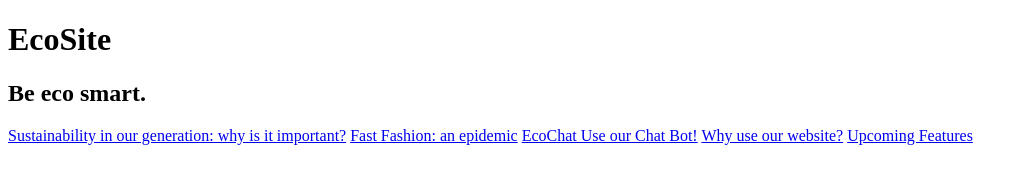
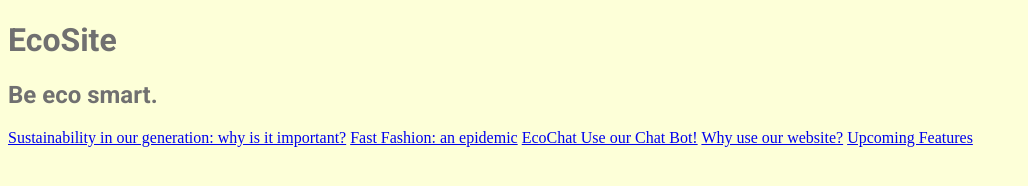
Before and after one commit to Ho-Jun-An/Ecosite, a plain HTML site: page index.html in a window 1280 px wide. Shown: the whole page, without its empty margins (0-1028 px from the left). Drawn offline with Linux system fonts and the light colour scheme.

Commit message:
Added initial css, minor changes to main page

```diff
--- a/index.html
+++ b/index.html
@@ -1,25 +1,29 @@
-
-
 <!DOCTYPE html>
 <html lang="en">
 <head>
     <meta charset="UTF-8">
     <meta http-equiv="X-UA-Compatible" content="IE=edge">
     <meta name="viewport" content="width=device-width, initial-scale=1.0">
-    <title>Document</title>
+    <title>Home</title>
+    <link rel="stylesheet" href="style.css">
+    <link href="https://fonts.googleapis.com/css2?family=Roboto:wght@700&display=swap" rel="stylesheet">
 </head>
-<body>
-    <h1>
+
+<header>
+    <h1 class="main-title">
         EcoSite
     </h1>
-    <h2>
+    <h2 class="main-title">
         Be eco smart.
     </h2>
-
-    <a href="sustainabilityArticle.html">Sustainability in our generation: why is it important?</a>
-    <a href="fashionArticle.html">Fast Fashion: an epidemic</a>
-    <a href="ecoChat.html">EcoChat Use our Chat Bot!</a>
-    <a href="about.html">Why use our website?</a>
-    <a href="upcoming.html">Upcoming Features</a>
+</header>
+<body style="background-color: #fdffd8">
+    <nav>
+        <a href="sustainabilityArticle.html">Sustainability in our generation: why is it important?</a>
+        <a href="fashionArticle.html">Fast Fashion: an epidemic</a>
+        <a href="ecoChat.html">EcoChat Use our Chat Bot!</a>
+        <a href="about.html">Why use our website?</a>
+        <a href="upcoming.html">Upcoming Features</a>
+    </nav>
 </body>
 </html>
--- /dev/null
+++ b/style.css
@@ -0,0 +1,4 @@
+.main-title {
+    color: #707070;
+    font-family: 'Roboto', 'sans-serif';
+}
```
Also changed, not shown: ecoChat.html (+1 -1 lines), fashionArticle.html (+1 -1 lines), sustainabilityArticle.html (+1 -1 lines), upcoming.html (+1 -1 lines).
